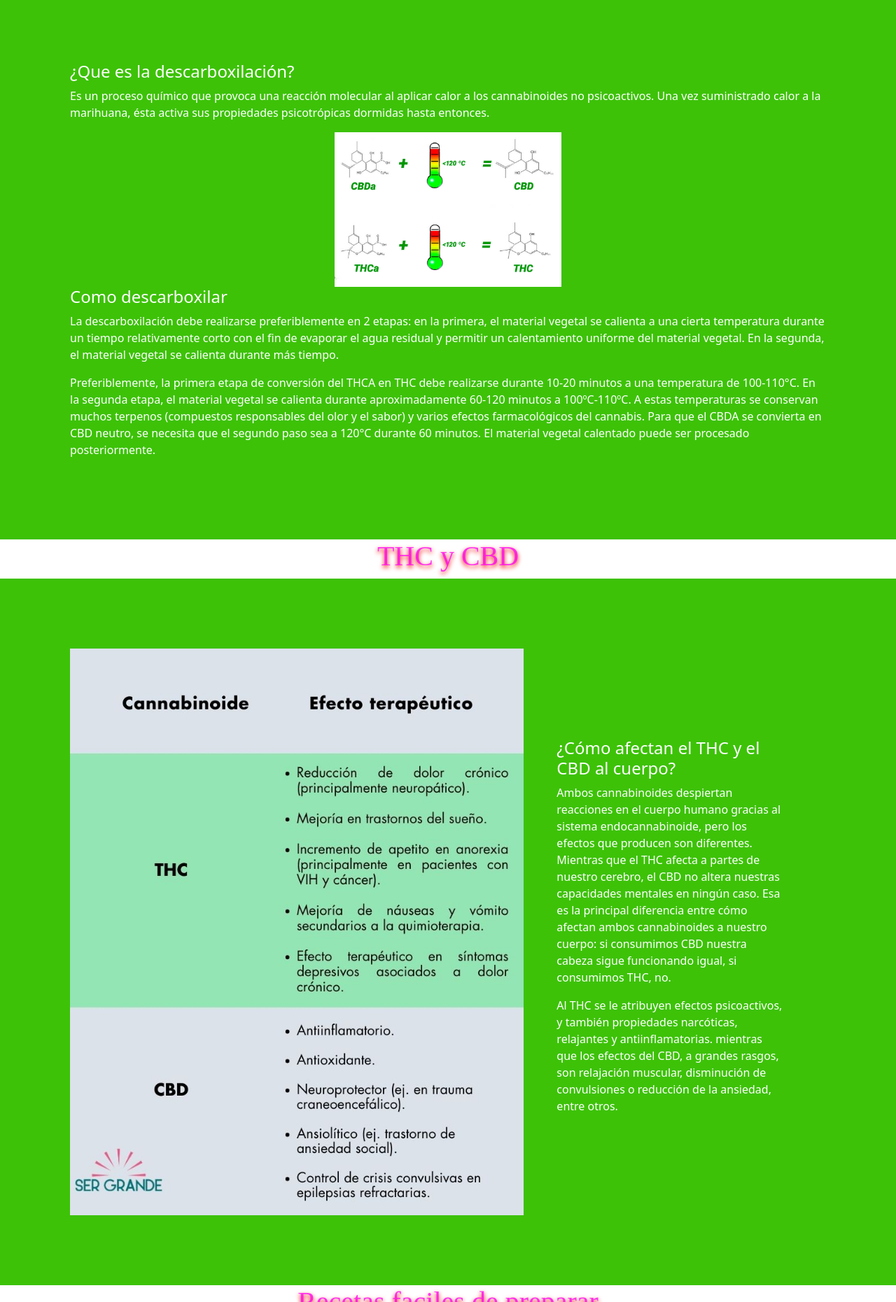
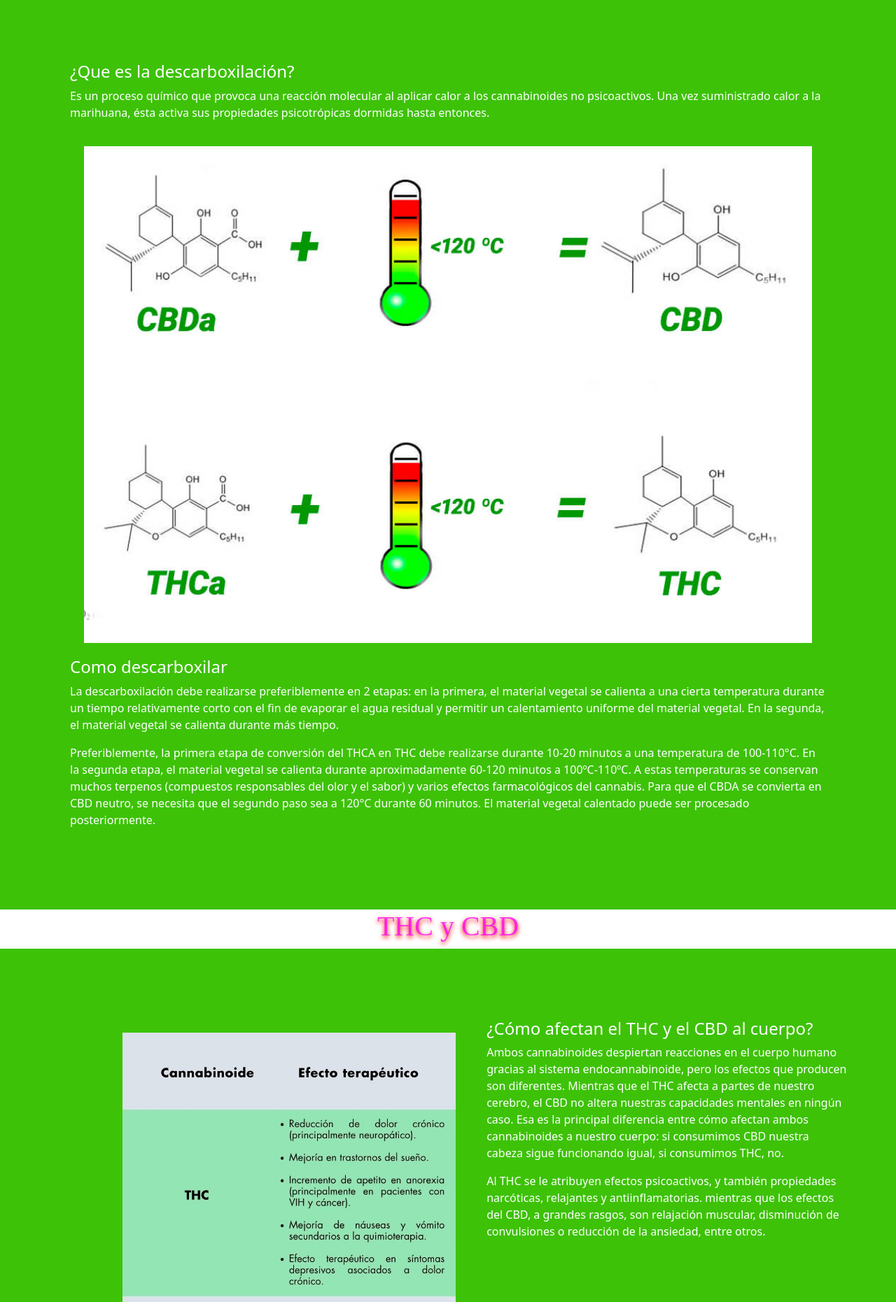
Before and after one commit to Marcianitas/Informacion, a plain HTML site: page index.html in a window 1280 px wide. Shown: the part 99-1960 px from the top of the page at 70% size. Drawn offline with nearby package versions, Linux system fonts and the light colour scheme.

Commit message:
mejora proporciones pantallas small

```diff
--- a/assets/css/style.css
+++ b/assets/css/style.css
@@ -21,7 +21,8 @@
     color: rgba(255, 0, 242, 0.76);
     }
     #descarbox img{
-        width: 5%;
+        width: 100%;
+        padding: 20px;
     }
 #thc_cbd {
     background-position:center;
@@ -34,7 +35,8 @@
     color: rgba(255, 0, 242, 0.76);
     }
     #thc_cbd img{
-        width: 5%;
+        width: 100%;
+        padding: 20px;
     }
 #recetas {
     background-position:center;
@@ -47,18 +49,21 @@
     color: rgba(255, 0, 242, 0.76);
     }
     #recetas img{
-        width: 5%;
+        width: 100%;
+        padding: 20px;
     }
 #descarboxilar img{
-    width: 30%;
+    width: 100%;
+    padding: 20px;
     margin: auto;
     display: block;
 }
 .thc img{
-    width: 60%;
+    width: 100%;
+    padding: 20px;
 }
 .thc .texto {
-    width: 30%;
+    width: 100%;
     margin-left: 4%;
     }
     .thc img, .texto {
--- a/index.html
+++ b/index.html
@@ -52,14 +52,19 @@
                     <h3>Descarboxilación <!-- <img id="marcianitas" src="../marcianitas/assets/img/marcis/baby.png"/>--></h3>
                     </header>
                     <section id="descarboxilar">
-                        <div class="texto">
+                        <div class="texto row">
+                            <div class="col-12">
                         <h4>¿Que es la descarboxilación?</h4>
                         <p>
                             Es un proceso químico que provoca una reacción molecular al aplicar calor
                             a los cannabinoides no psicoactivos.
                             Una vez suministrado calor a la marihuana, ésta activa sus propiedades psicotrópicas dormidas hasta entonces.
                         </p>
+                            </div>
+                        <div class="col-12">
                         <img src="assets/img/formula-descarboxilacion-1-1.jpg" /> <!-- imagen descarboxilacion -->
+                        </div>
+                        <div class="col-12">
                         <h4>Como descarboxilar</h4>
                             <p>
                                 La descarboxilación debe realizarse preferiblemente en 2 etapas:
@@ -79,6 +84,7 @@
                                 El material vegetal calentado puede ser procesado posteriormente.
                             </p>
                         </div>
+                        </div>
                         </section>
 
                         <!-- CBD y THC  -->
@@ -86,8 +92,11 @@
                     <h3>THC y CBD  <!--<img id="marcianitas" src="../marcianitas/assets/img/marcis/dos.png"/>--></h3>
                     </header>
                     <section class="thc">
-                        <img src="assets/img/cbd-thc-marihuana-cannabis.jpg" /> <!-- imagen queque -->
-                        <div class="texto">
+                        <div class="texto row">
+                            <div class="col-12 col-sm-6">
+                        <img src="assets/img/cbd-thc-marihuana-cannabis.jpg" /> <!-- imagen thc-cbd -->
+                            </div>
+                        <div class="col-12 col-sm-6">
                         <h4>¿Cómo afectan el THC y el CBD al cuerpo?</h4>
                         <p>
                             Ambos cannabinoides despiertan reacciones en el cuerpo
@@ -104,6 +113,7 @@
                             mientras que los efectos del CBD, a grandes rasgos, son relajación muscular,
                             disminución de convulsiones o reducción de la ansiedad, entre otros.
                         </p>
+                        </div>
                         </div>
                         </section>
 
```
